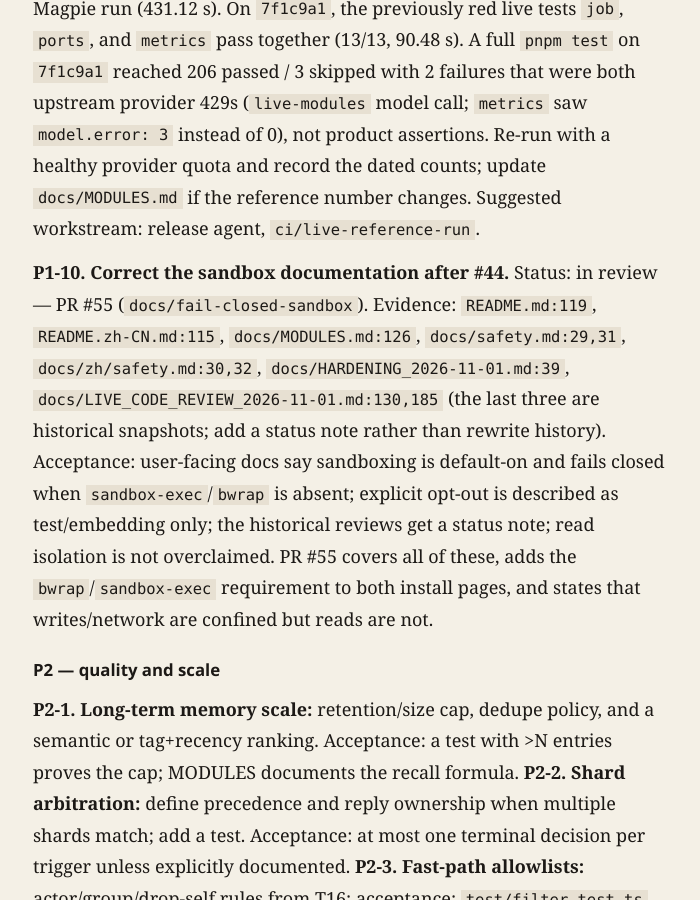
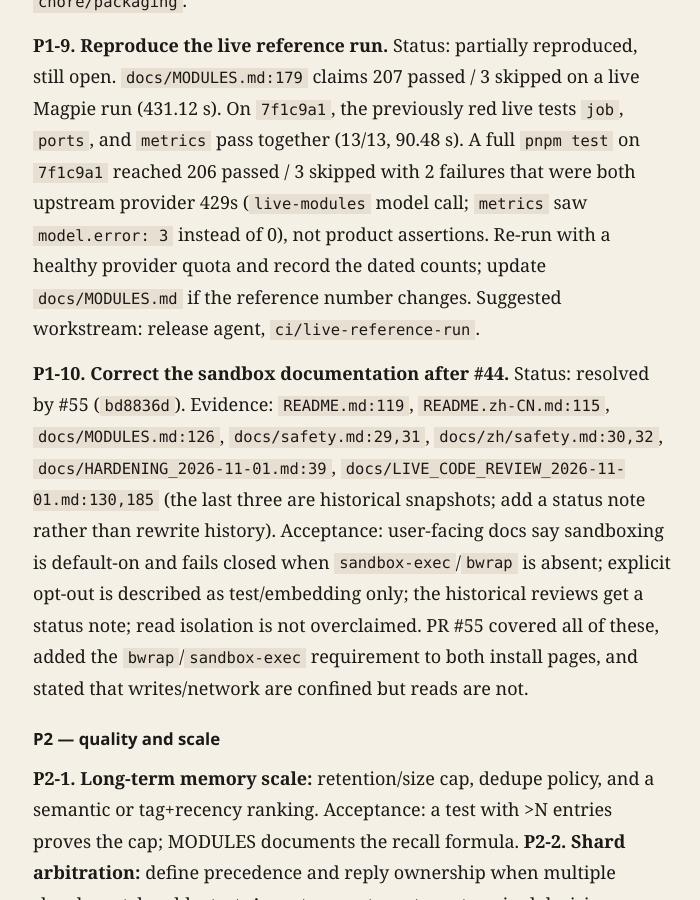
Before and after one commit to LofiSu/deepseek-super-agent, a Jekyll site: the page built from docs/ROADMAP.md, in a window 1280 px wide and 900 px high, scrolled down 15302 px. Shown: the whole window, without its empty margins (287-987 px from the left). Built offline with Jekyll 4.4.1, drawn with Linux system fonts in a browser that asks for light colours; our own code applies the rules of GitHub Pages for plain Markdown files; some of the changed text lies outside the part shown.

Commit message:
docs(roadmap): record #55/#56 and the remaining P0-4 stack fix
Co-Authored-By: Claude Code <noreply@anthropic.com>

```diff
--- a/docs/ROADMAP.md
+++ b/docs/ROADMAP.md
@@ -19,6 +19,7 @@
 | 2026-11-02 | `a38ea81` (#41) | Rebased after #40 and #41 merged; P0-1/P0-2 narrowed. |
 | 2026-11-02 | `7f1c9a1` (#44) | Rebased again after #44, #46, and #51 merged; P0-1/P0-2/P0-3 resolved, P1-8 resolved, and all current-state claims re-audited. |
 | 2026-11-02 | `ab90eae` | Re-audited after #53 (credential sentinel) and #54 (LTM retention) merged; P0-5 resolved, M6/P2-1 updated. |
+| 2026-11-02 | `30bea75` | #55 sandbox docs and #56 PLAN §4/§10 merged; P1-10 resolved; P0-4 remaining §1.4 fix opened as #58. |
 
 PR history correction: the audit base `8f8e104` is **#37** (GitHub Pages).
 **#38** (`566d308`, opt-in domain naming) merged just before it. The refactor is
@@ -228,7 +229,7 @@ documentation (P1-10), not enforcement.
 ### P0 — top open gaps
 
 **P0-4. Re-freeze the interface contract.**
-Status: in review — PR #56 (`docs/plan-contract`).
+Status: §4/§10 resolved by #56 (`30bea75`); §1.4 stack correction in review as #58.
 Evidence: `PLAN.md:280` freezes `SessionRole`; `PLAN.md:342` freezes
 `Assignment.status`; `PLAN.md:538` freezes `Harness.injectJobResult`;
 `src/shared/types.ts:1` defines `Role`, `:5` adds `maybe`, `:104` uses
@@ -322,7 +324,7 @@ reference number changes.
 Suggested workstream: release agent, `ci/live-reference-run`.
 
 **P1-10. Correct the sandbox documentation after #44.**
-Status: in review — PR #55 (`docs/fail-closed-sandbox`).
+Status: resolved by #55 (`bd8836d`).
 Evidence: `README.md:119`, `README.zh-CN.md:115`, `docs/MODULES.md:126`,
 `docs/safety.md:29,31`, `docs/zh/safety.md:30,32`,
 `docs/HARDENING_2026-11-01.md:39`, `docs/LIVE_CODE_REVIEW_2026-11-01.md:130,185`
@@ -331,8 +333,8 @@ history).
 Acceptance: user-facing docs say sandboxing is default-on and fails closed when
 `sandbox-exec`/`bwrap` is absent; explicit opt-out is described as test/embedding
 only; the historical reviews get a status note; read isolation is not overclaimed.
-PR #55 covers all of these, adds the `bwrap`/`sandbox-exec` requirement to both
-install pages, and states that writes/network are confined but reads are not.
+PR #55 covered all of these, added the `bwrap`/`sandbox-exec` requirement to both
+install pages, and stated that writes/network are confined but reads are not.
 
 ### P2 — quality and scale
 
@@ -367,18 +369,18 @@ the work is already public.
 | P0-1 | Land refactor + MODULES/HARDENING |  | `refactor/m0-m11-modules` | #40 (`4b919bd`) | resolved | Merged; `src/phase2` gone; domain tests run in CI |
 | P0-2 | Remove stale opt-in docs |  | `docs/module-boundaries` | #41 (`a38ea81`), #51 (`3e04e82`) | resolved | Only the two explicit negations in `PLAN.md` remain |
 | P0-3 | Fix `MODULES.md` demo runner |  | `docs/m11-demo-runner-fix` | #46 (`0d9ec20`) | resolved | Points at `src/cli/demos/run.ts` |
-| P0-4 | Re-freeze PLAN §4/§10 contract |  | `docs/plan-contract` | #56 | in review | Plan matches `src/shared` and the real tree, or says illustrative; typecheck green |
+| P0-4 | Re-freeze PLAN §4/§10 contract |  | `docs/plan-contract`, `docs/plan-stack` | #56 (`30bea75`), #58 | in review (§1.4) | Plan matches `src/shared` and the real tree, or says illustrative; typecheck green |
 | P0-5 | Credential sentinel test across store/journal/prompt/tool |  | `test/credential-sentinel` | #53 (`d5135f6`) | resolved | Sentinel absent from all SQLite tables, session JSONL, tool results, and captured model requests; Worker port/tool calls throw |
 | P1-1 | Real-channel acceptance job/checklist |  |  |  | todo | `workflow_dispatch` or release evidence for `pnpm demo` + Feishu |
 | P1-2 | Router assessment / domain alignment |  | `fix/domain-alignment-article` | #39 | in review (spill-trust fix requested) | Router originates decisions, or docs say veto-only |
 | P1-3 | Mesh capacity enforcement |  |  |  | todo | Queue or reject on capacity-full, with test |
-| P1-4 | Lifecycle replayability |  |  |  | todo | Bounded/persisted bus or explicit current-process note |
+| P1-4 | Lifecycle replayability |  | `feat/lifecycle-history-cap` | #57 | in review | Bounded history (default 1000) + test; persistence remains a current-process note |
 | P1-5 | A2A transport interface + auth note |  |  |  | todo | `A2ATransport` + test double; auth requirement documented |
 | P1-6 | `ds-agent serve` + in-flight resume |  |  |  | todo | Serve works, SIGTERM clean, resume tested, or docs downgraded |
 | P1-7 | Packaging decision |  |  |  | todo | Working `bin`/`build`, or explicit source-only note |
 | P1-8 | Fail-closed filesystem sandbox |  | `fix/env-fail-closed-sandbox` | #44 (`7f1c9a1`) | resolved | Missing wrapper throws; CI installs `bubblewrap` |
 | P1-9 | Reproduce live reference run |  |  |  | partially reproduced | 3/3 previously red live files pass; full run hit provider 429, not assertion failures |
-| P1-10 | Correct sandbox docs to default-on/fail-closed |  | `docs/fail-closed-sandbox` | #55 | in review | User docs no longer describe `DS_AGENT_SANDBOX=1` opt-in; reads not overclaimed |
+| P1-10 | Correct sandbox docs to default-on/fail-closed |  | `docs/fail-closed-sandbox` | #55 (`bd8836d`) | resolved | User docs no longer describe `DS_AGENT_SANDBOX=1` opt-in; reads not overclaimed |
 | P2-1 | LTM retention/ranking |  | `feat/ltm-retention` | #54 (`ab90eae`) | partially resolved | Retention 1000/90 + spill cleanup landed; ranking/dedupe still open |
 | P2-2 | Shard arbitration |  |  |  | todo | Precedence documented + test |
 | P2-3 | Fast-path allowlists |  |  |  | todo | Actor/group/drop-self tests |
```
Also changed, not shown: other parts of docs/ROADMAP.md (+2 -1 lines).
